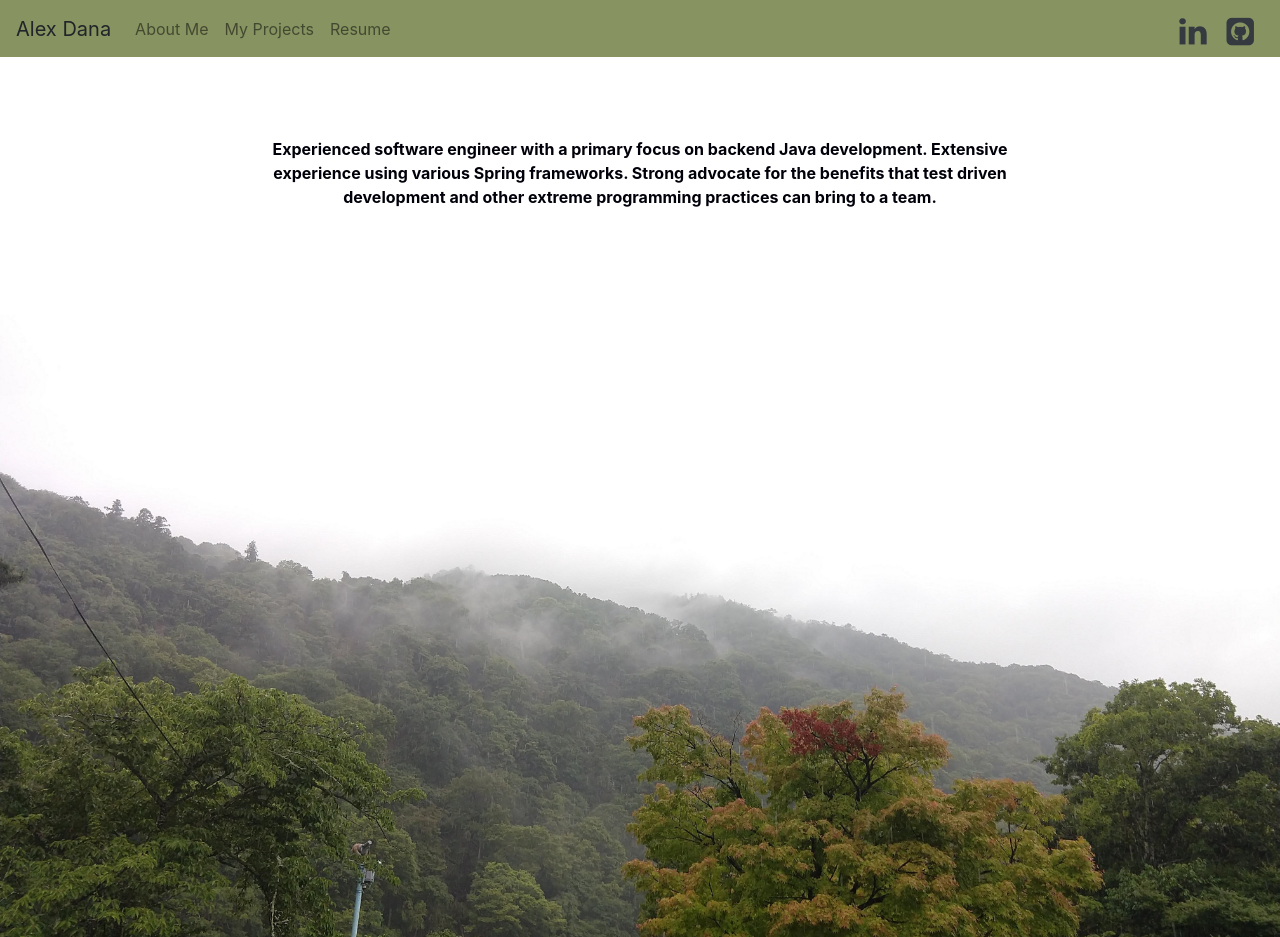
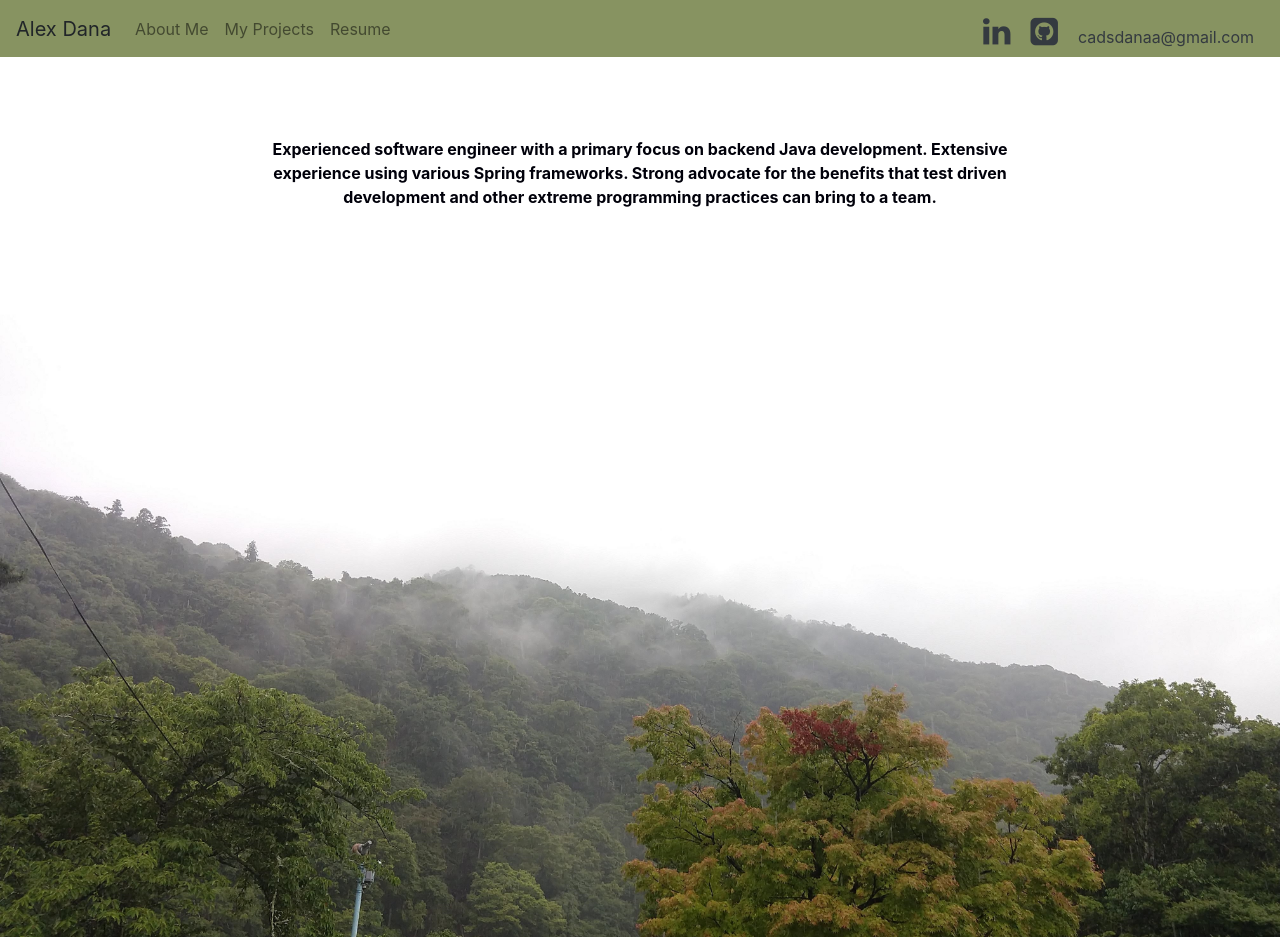
Before and after one commit to cadsdanaa/my-website, an Angular app: page / in a window 1280 px wide. Built offline with nearby package versions, Linux system fonts and the light colour scheme.

Commit message:
The whole copy email thing was clunky so for now just going with the email listed along with the social links. Can revisit later.

```diff
--- a/src/app/navbar/navbar.component.html
+++ b/src/app/navbar/navbar.component.html
@@ -19,5 +19,7 @@
     <a href="https://github.com/cadsdanaa" target="_blank" class="text-dark" style="padding: 10px">
       <i class="fa fa-github-square fa-2x"></i>
     </a>
+    <!-- Email -->
+    <a href="mailto: cadsdanaa@gmail.com" target="_blank" class="text-dark" style="padding: 10px">cadsdanaa@gmail.com</a>
   </div>
 </nav>
```
